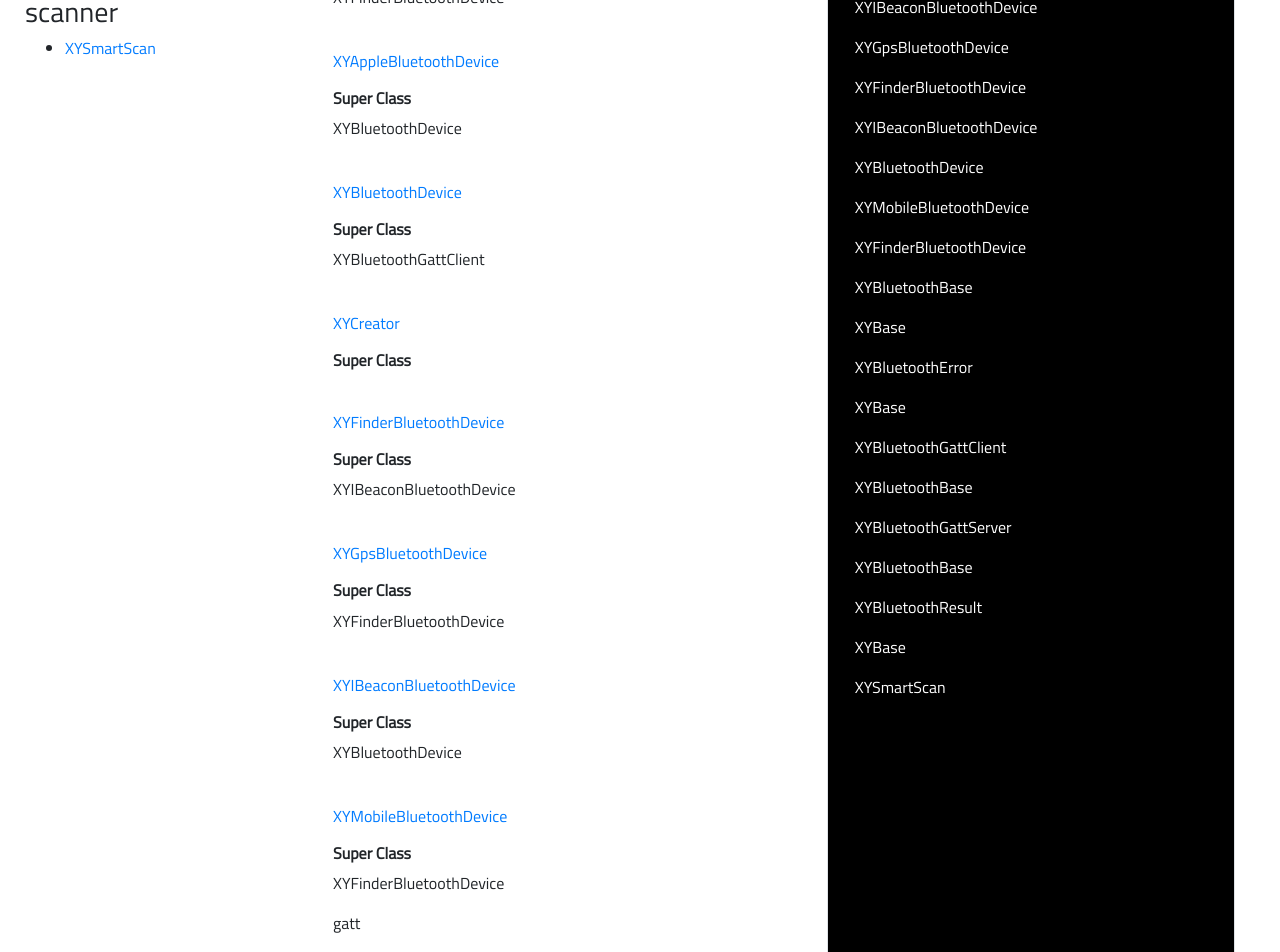
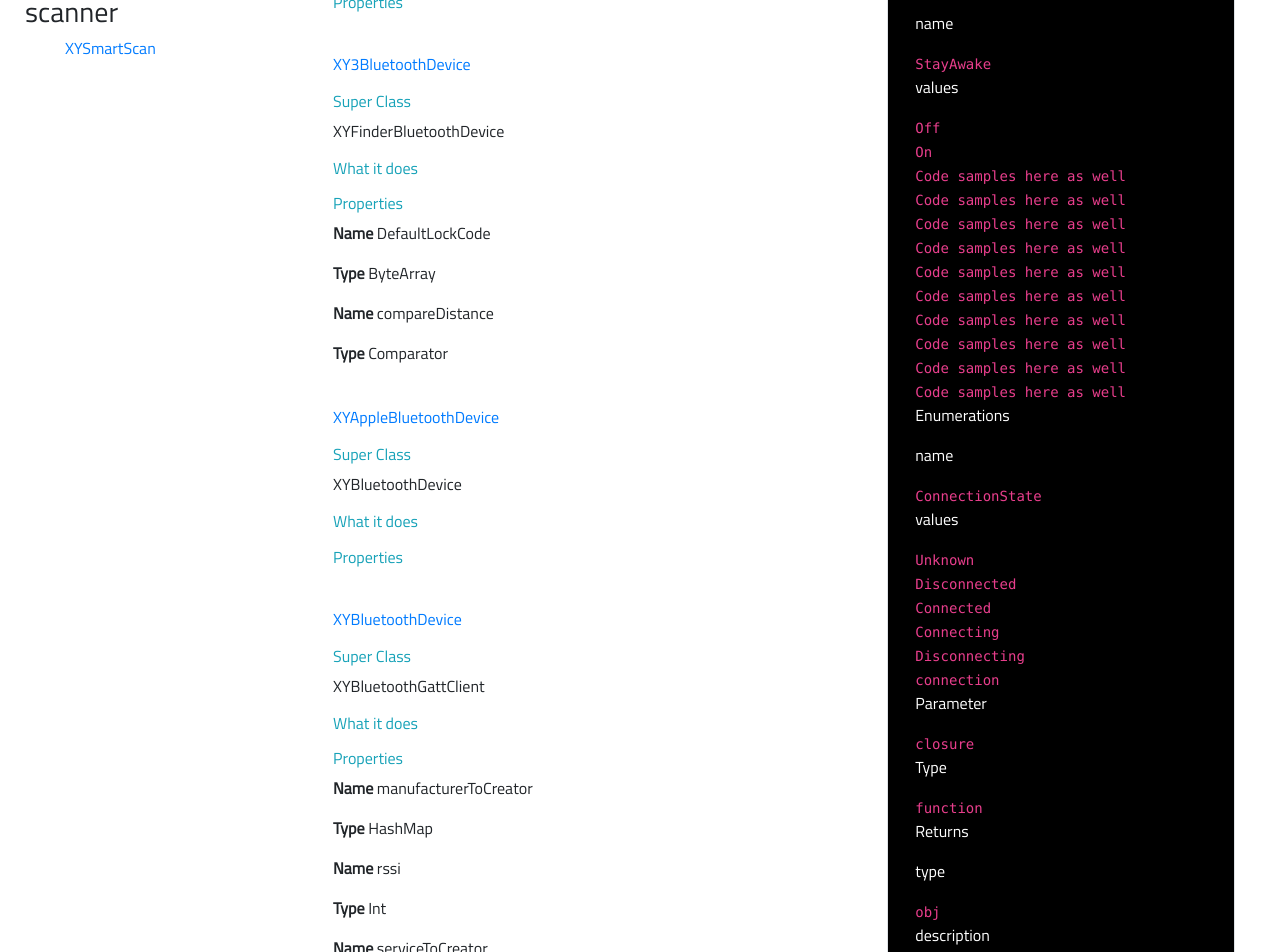
Before and after one commit to XYOracleNetwork-v1/app-reference-react, a React (Create React App) app: page / in a window 1280 px wide. Shown: the part 620-1572 px from the top of the page. Built offline with nearby package versions, Linux system fonts and the light colour scheme.

Commit message:
complete update of output view and nav

```diff
--- a/package.json
+++ b/package.json
@@ -17,6 +17,7 @@
   "bugs": "https://github.com/xycorp/app-documentation-react/issues",
   "dependencies": {
     "bootstrap": "^4.2.1",
+    "prismjs": "^1.15.0",
     "prop-types": "^15.6.2",
     "react": "^16.7.0",
     "react-dom": "^16.7.0",
--- a/src/BLE_Schema.js
+++ b/src/BLE_Schema.js
@@ -165,7 +165,7 @@ module.exports = [{
                   "name": "Unknown"
                 },
                 {
-                  "name": "Diconnected"
+                  "name": "Disconnected"
                 },
                 {
                   "name": "Connected"
--- a/src/components/Header.js
+++ b/src/components/Header.js
@@ -34,14 +34,9 @@ export default class Header extends Component {
   }
 
   renderNavItems = () => {
-    const { methods } = this.props
+    const { language } = this.props
 
-    return methods.map((method, i) => (
-      <div>
-        <p key={`${method}${i}`}>{method.name}</p>
-          ))}
-      </div>
-    ))
+    return (<p>{language}</p>)
   }
 
   render() {
--- a/src/components/MethodOutputView.js
+++ b/src/components/MethodOutputView.js
@@ -1,5 +1,6 @@
 import React, { Component } from 'react'
 import { Table, Container, Col, Row } from 'reactstrap'
+import Prism from 'prismjs'
 
 const outputStyle = {
   'backgroundColor': 'black',
@@ -13,14 +14,23 @@ export default class MethodView extends Component {
 
     return methods.map(method =>
       <Col>
-        <p>{method.name}</p>
+        <h4 className="text-success">{method.name}</h4>
         {method.desc}
         {method.objects.map(object => (
           <div>
             <br></br>
             <p className="text-primary">{object.name}</p>
-            <h6><strong>Super Class</strong></h6>
+            <h6 className="text-info">Super Class</h6>
             <p>{object.super}</p>
+            <h6 className="text-info">What it does</h6>
+            <p>{object.desc}</p>
+            <h6 className="text-info">Properties</h6>
+            <p>{(object.properties || []).map(property => (
+              <div>
+                <p><strong>Name</strong> {property.name}</p>
+                <p><strong>Type</strong> {property.type}</p>
+              </div>
+            ))}</p>
           </div>
         ))}
       </Col>
@@ -30,17 +40,52 @@ export default class MethodView extends Component {
   renderOutputs = () => {
     const { methods } = this.props
 
-    return methods.map(method => method.objects.map(object =>
-    <Col>
-      <p>{object.name}</p>
-      <p>{object.super}</p>
-    </Col>
+    return methods.map(method => method.objects.map((object, i) =>
+      <Col>
+        {(object.enumerations || []).map(e => (
+          <div>
+            <p>Enumerations</p>
+            <p>name</p>
+            <code>{e.name}</code>
+            <p>values</p>
+            {(e.values || []).map(val =>
+              <div>
+                <code>{val.name}</code>
+              </div>
+            )}
+          </div>
+        ))}
+        {(object.functions || []).map(f => (
+          <div>
+            <code>{f.name}</code>
+            <br></br>
+            {(f.parameters || []).map(param =>
+              <div>
+                <code>{JSON.stringify(param.async)}</code>
+                <p>Parameter</p>
+                <code>{param.name}</code>
+                <p>Type</p>
+                <code>{param.type}</code>
+                {(f.returns || []).map(returns => (
+                  <div>
+                    <p>Returns</p>
+                    <p>type</p>
+                    <code>{returns.type}</code>
+                    <p>description</p>
+                    <code>{returns.desc}</code>
+                  </div>
+                ))}
+              </div>
+              )}
+          </div>
+        ))}
+        <code>Code samples here as well</code>
+      </Col>
       )
     )
   }
 
   render() {
-    console.log(this.props.methods[1].objects[1].enumerations[0].values)
     return (
       <Container fluid>
         <Col sm='auto'>
--- a/src/components/SideNav.js
+++ b/src/components/SideNav.js
@@ -1,7 +1,11 @@
 import React, { Component } from 'react'
 
 const sideNavStyle = {
-  'padding': '10px'
+  'padding': '10px',
+}
+
+const textDecorationStyle = {
+  'listStyle': 'none'
 }
 
 export default class SideNav extends Component {
@@ -12,9 +16,9 @@ export default class SideNav extends Component {
     return methods.map((method, i) => (
       <div>
         <h3>{method.name}</h3>
-        <ul key={`${method.name}${i}`}>
+        <ul key={`${method.name}${i}`} style={textDecorationStyle}>
           { method.objects.map((object, i) => (
-            <li key={object.name}>
+            <li key={object.name} style={textDecorationStyle}>
               <a href={`#${object}`}>{object.name}</a>
             </li>
           ))}
```
Also changed, not shown: src/components/OutputView.js (deleted, +0 -31 lines), 1 other file (tests, documents, lock files or other folders).
